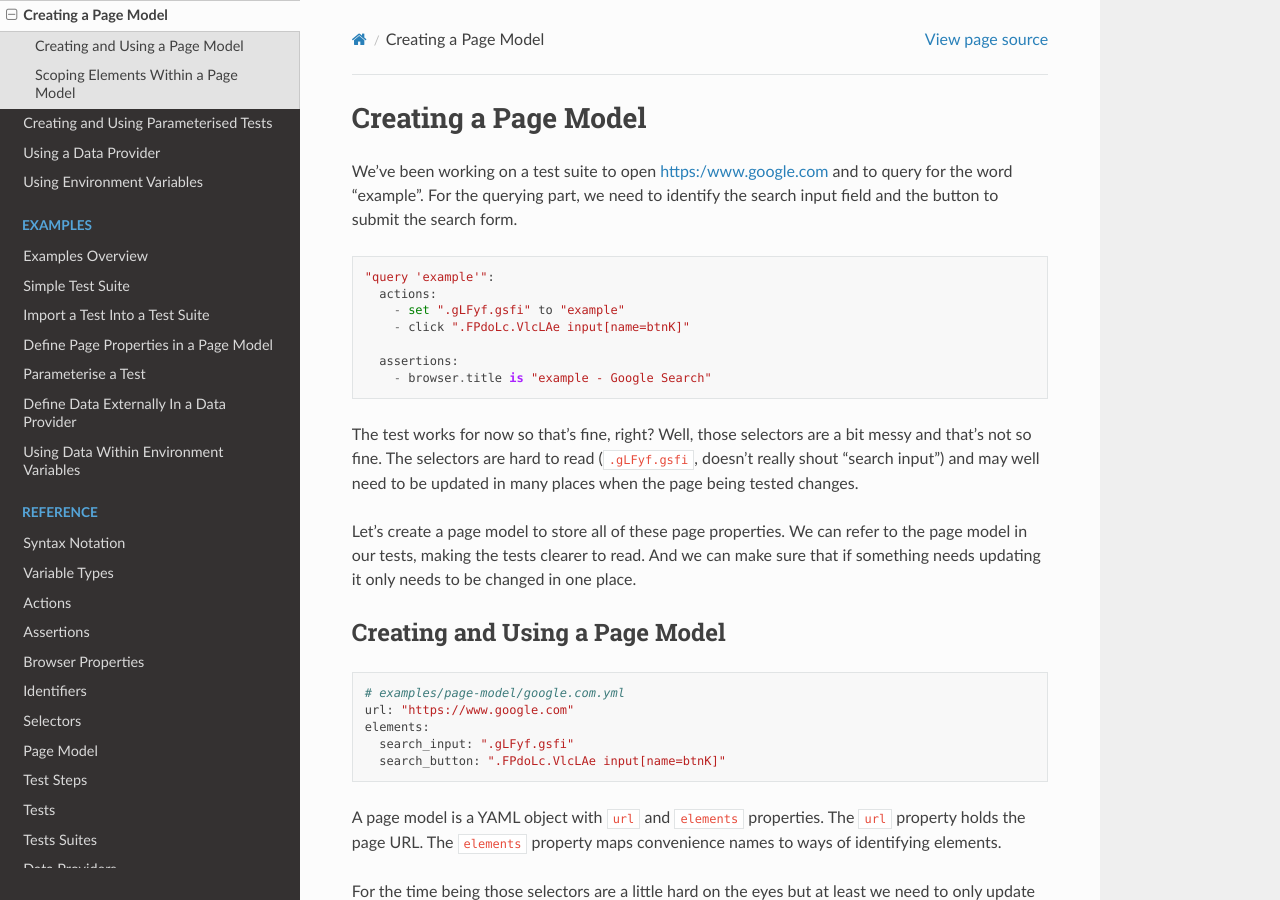
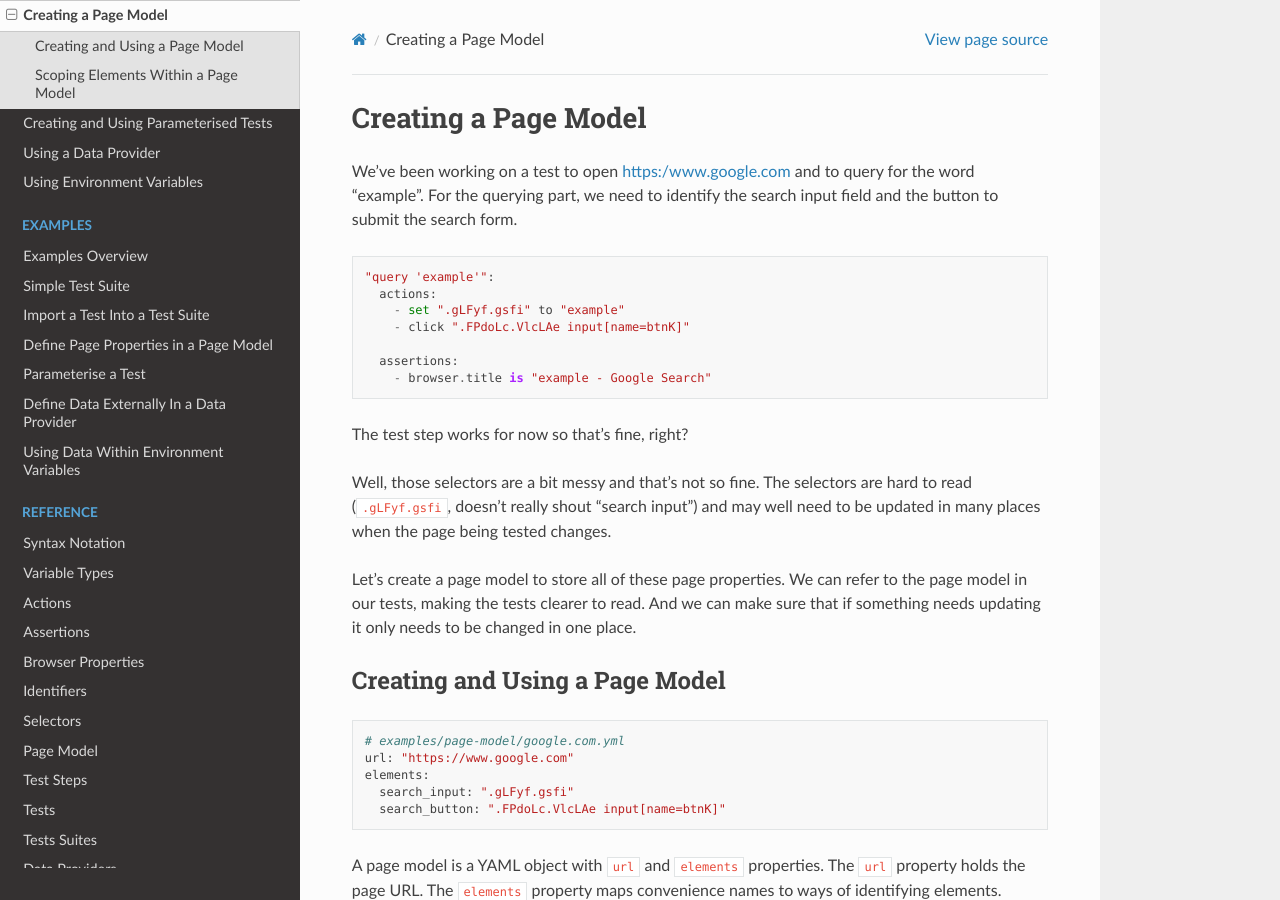
Before and after one commit to webignition/bas-spec, a Sphinx documentation site: the page built from docs/tutorial-page-model.rst, in a window 1280 px wide and 900 px high. Built offline with Sphinx 7.4.7 and the Read the Docs theme 2.0.0, drawn with Linux system fonts in a browser that asks for light colours; some of the changed text lies outside the part shown.

Commit message:
Upate page model tutorial

```diff
--- a/docs/tutorial-page-model.rst
+++ b/docs/tutorial-page-model.rst
@@ -2,14 +2,15 @@
 Creating a Page Model
 =====================
 
-We've been working on a test suite to open https:/www.google.com and to query for the word "example".
+We've been working on a test to open https:/www.google.com and to query for the word "example".
 For the querying part, we need to identify the search input field and the button to submit the search form.
 
 .. literalinclude:: includes/examples/test-partial/google-search-query-literal-query.yml
 
-The test works for now so that's fine, right? Well, those selectors are a bit messy and that's not so fine.
-The selectors are hard to read (``.gLFyf.gsfi``, doesn't really shout "search input") and may well need to
-be updated in many places when the page being tested changes.
+The test step works for now so that's fine, right?
+
+Well, those selectors are a bit messy and that's not so fine. The selectors are hard to read (``.gLFyf.gsfi``,
+doesn't really shout "search input") and may well need to be updated in many places when the page being tested changes.
 
 Let's create a page model to store all of these page properties. We can refer to the page model in our tests, making
 the tests clearer to read. And we can make sure that if something needs updating it only needs to be changed in one place.
```
Also changed, not shown: other parts of docs/tutorial-page-model.rst (+1 -1 lines).
